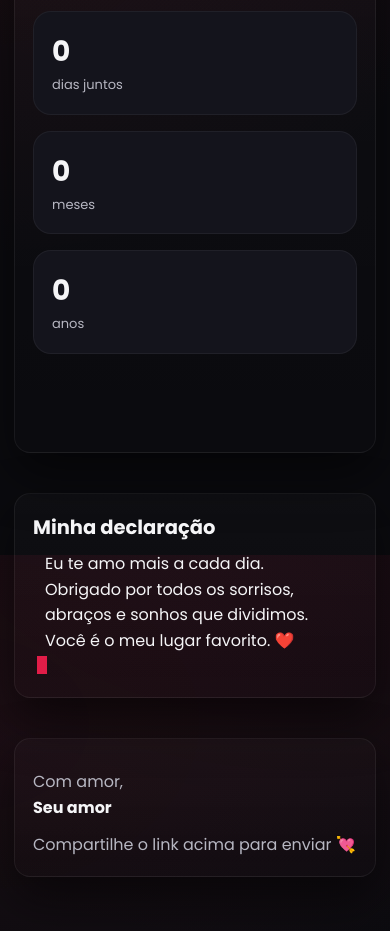
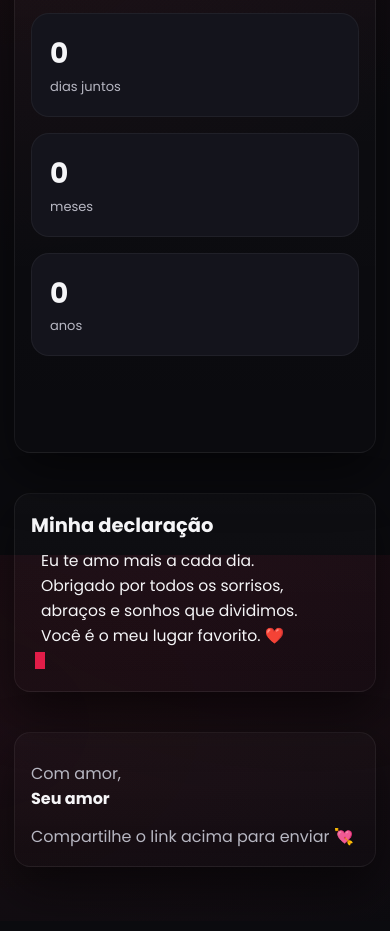
Before and after one commit to EduardoFerreiraa/carta-surpresa, a plain HTML site: page src/index.html in a window 390 px wide. Shown: the part 289-1220 px from the top of the page. Drawn offline with nearby package versions, Linux system fonts and the light colour scheme.

Commit message:
Update css

```diff
--- a/src/index.html
+++ b/src/index.html
@@ -37,7 +37,7 @@ body{
   line-height:1.6;
 }
 a{color:inherit}
-.container{max-width:1100px;margin:0 auto;padding:22px}
+.container{max-width:1100px;margin:0 auto;padding:22px;overflow-x:hidden}
 .nav{display:flex;align-items:center;justify-content:space-between;padding:16px 0;flex-wrap:wrap}
 .brand{display:flex;gap:10px;align-items:center;font-weight:700;letter-spacing:.4px}
 .brand .logo{width:36px;height:36px;border-radius:12px;background:linear-gradient(135deg,var(--accent),var(--accent-2));display:grid;place-items:center;box-shadow:var(--shadow-soft)}
@@ -72,8 +72,8 @@ p.lead{font-size:clamp(14px,2.4vw,18px);color:var(--muted)}
 .section{margin:40px 0}
 
 .declaration {
-  font-size: clamp(18px, 2.8vw, 22px);
-  min-height: 90px;
+  font-size: clamp(16px, 2.5vw, 20px);
+  min-height: 80px;
   white-space: pre-wrap;
   word-wrap: break-word;
   overflow-wrap: break-word;
@@ -91,6 +91,7 @@ p.lead{font-size:clamp(14px,2.4vw,18px);color:var(--muted)}
 /* Surprise hearts */
 .hearts{pointer-events:none;position:fixed;inset:0;overflow:hidden;z-index:50}
 .heart{position:absolute;font-size:22px;animation:float 4.2s linear forwards;filter:drop-shadow(0 8px 20px rgba(225,29,72,.45))}
+
 @keyframes float{0%{transform:translateY(110vh) scale(.8) rotate(0)} 100%{transform:translateY(-10vh) scale(1.2) rotate(360deg);opacity:0}}
 
 /* Config modal */
@@ -136,19 +137,20 @@ textarea{min-height:110px;resize:vertical}
 
 /* Responsividade adicional para celulares menores */
 @media (max-width: 500px){
-  .container{padding:14px;}
-  h1{font-size:clamp(24px,7vw,40px);}
-  h2{font-size:clamp(18px,5vw,26px);}
-  .declaration{font-size:clamp(16px,4vw,20px);}
+  .container{padding:14px;overflow-x:hidden;}
+  h1{font-size:clamp(22px,8vw,36px);}
+  h2{font-size:clamp(16px,5vw,24px);}
+  .declaration{font-size:clamp(14px,4vw,18px);padding:0 10px;}
   .hero{gap:16px;}
   .cta{flex-direction:column;gap:10px;}
-  .card{padding:18px;border-radius:16px;}
+  .card{padding:16px;border-radius:16px;}
   .stats{grid-template-columns:1fr;}
-  .gallery{grid-template-columns:repeat(auto-fit,minmax(100px,1fr));gap:8px;}
+  .gallery{grid-template-columns:repeat(auto-fit,minmax(120px,1fr));gap:8px;}
   .photo{border-radius:14px;}
-  .modal .panel{width:95vw;padding:16px;}
+  .modal .panel{width:95vw;padding:14px;}
 }
 </style>
+
 
 </head>
 <body>
```
